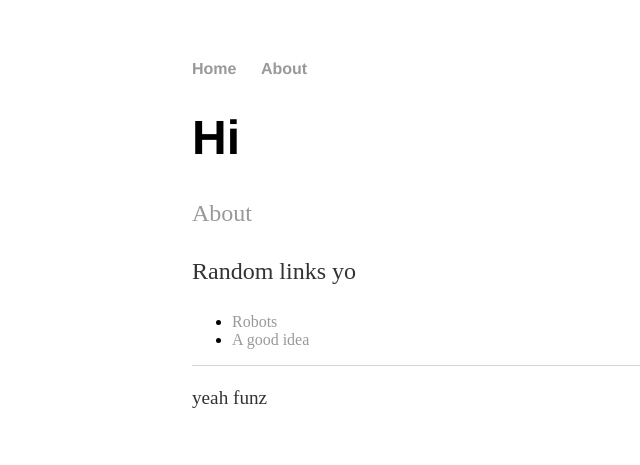
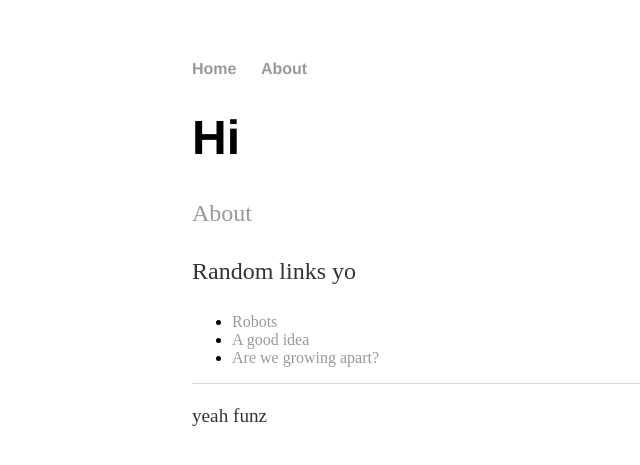
Before and after one commit to poiurewq/poiurewq, a Jekyll site: the page built from index.html, in a window 1280 px wide. Shown: the top 465 px of the page, without its empty margins (0-640 px from the left). Built offline with Jekyll 4.4.1, drawn with Linux system fonts in a browser that asks for light colours.

Commit message:
Update index.html
Added Westover story

```diff
--- a/index.html
+++ b/index.html
@@ -9,5 +9,6 @@ title: Hello Q
 	<ul>
 		<li><a href="https://bit.ly/2JCxbI5">Robots</li>
 		<li><a href="https://bit.ly/3k4hs3W">A good idea</li>
+		<li><a href="https://www.theatlantic.com/magazine/archive/2019/12/tara-westover-trump-rural-america/600916/">Are we growing apart?</li>
 	</ul>
 </div><!-- /.blurb -->
```
